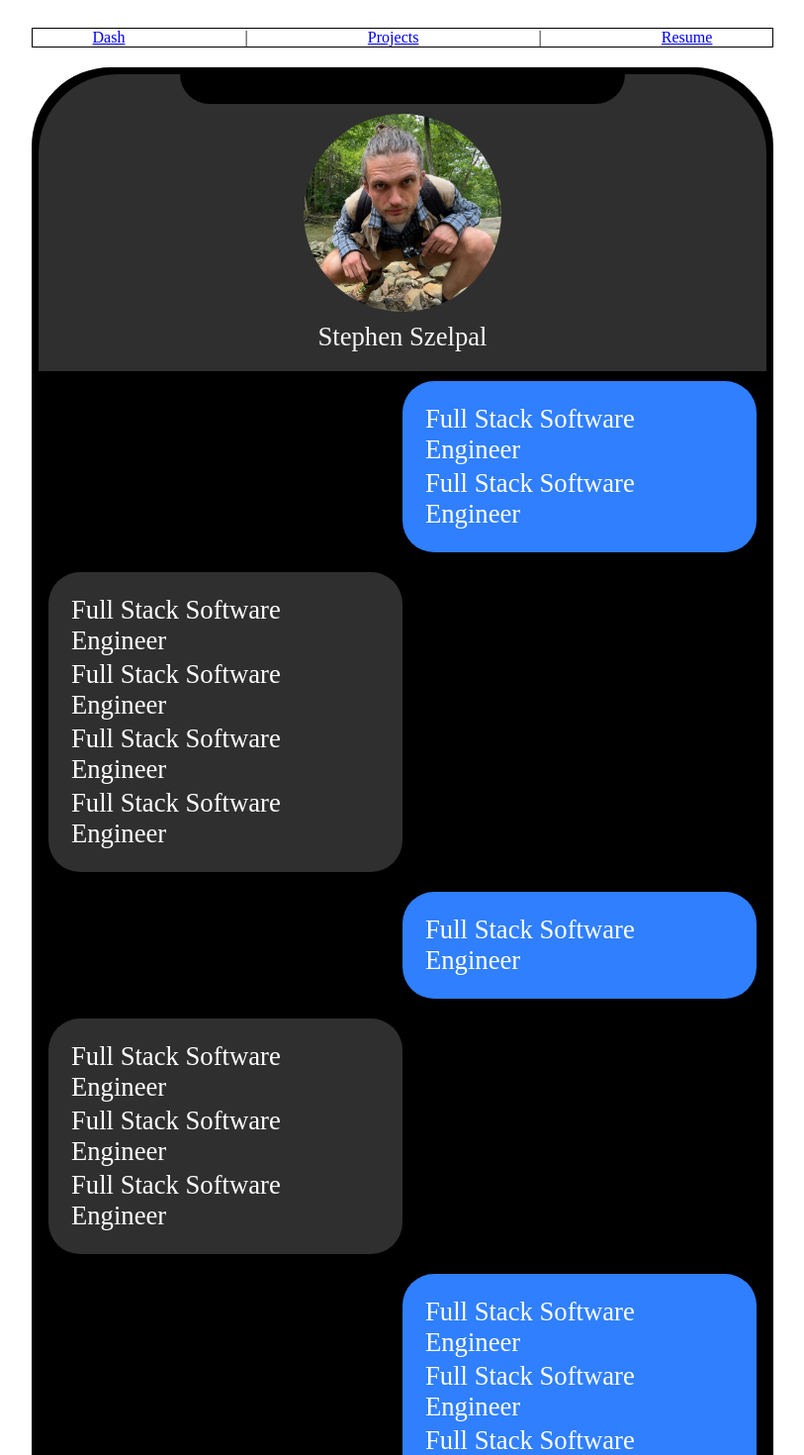
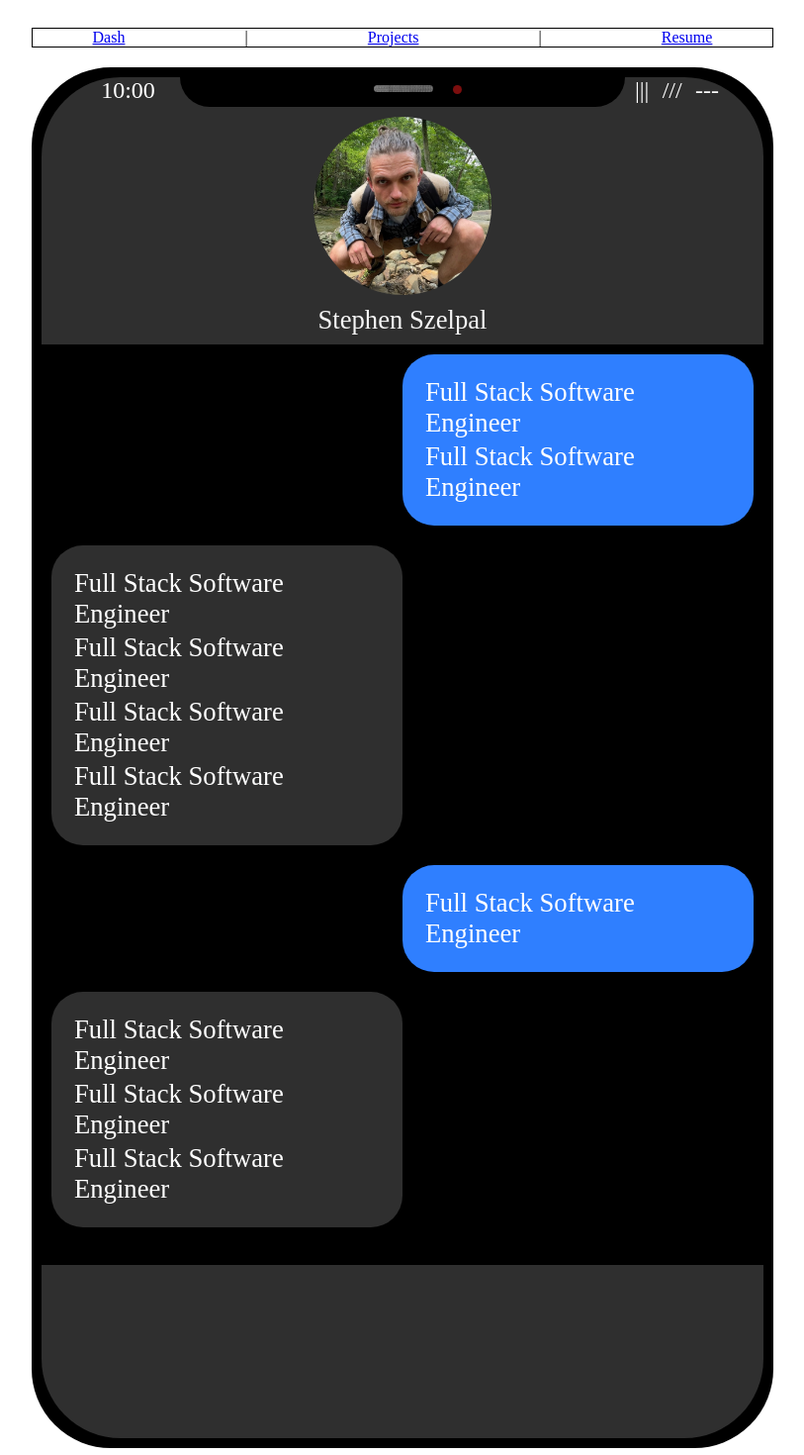
Before and after one commit to StevelandOH/portfolio, a React (Create React App) app: page / in a window 1280 px wide. Shown: the top 1470 px of the page at 99% size, without its empty margins (233-1046 px from the left). Built offline with nearby package versions, Linux system fonts and the light colour scheme.

Commit message:
top banner in business

```diff
--- a/src/components/Dashboard/Dashboard.css
+++ b/src/components/Dashboard/Dashboard.css
@@ -1,37 +1,94 @@
-.dashboard-container {
+.phone {
     width: 750px;
-    height: 1800px;
+    height: 1395px;
     background-color: black;
     border-radius: 5em;
     margin-top: 20px;
-    border: 7px solid black;
+    border: 10px solid black;
     color: white;
 }
 
-/* TOP section of the "phone" on the dashboard */
+/* ------------------------------------------------------------------ */
 
-.dash-top {
+/* TOP */
+
+.phone-top {
     display: flex;
     flex-direction: column;
     align-items: center;
-    height: 300px;
+    height: 270px;
     border-radius: 5em 5em 0 0;
     background-color: rgba(155, 155, 155, 0.3);
 }
 
-.dash-top img {
+.top-across,
+.phone-icons {
+    display: flex;
+    flex-direction: row;
+}
+
+.phone-icons {
+    margin-left: 10px;
+    display: flex;
+    justify-content: space-between;
+    width: 85px;
+    font-size: 18pt;
+}
+
+.phone-time {
+    text-align: center;
+    margin-right: 10px;
+    width: 85px;
+    font-size: 18pt;
+}
+
+.top-bumper {
+    display: flex;
+    justify-content: flex-end;
+    height: 30px;
+    width: 450px;
+    background-color: black;
+    border-radius: 0 0 10em 10em;
+}
+
+.phone-top img.phone-receiver {
+    border-radius: 10em;
+    margin: 8px 20px 0 0;
+    height: 7px;
+    width: 60px;
+}
+
+.selfie-cam {
+    border-radius: 5em;
+    margin: 8px 165px 0 0;
+    background-color: white;
+    height: 9px;
+    width: 9px;
+    background-color: rgb(124, 14, 14);
+}
+
+.phone-top img.my-picture {
     margin: 10px;
-    height: 200px;
+    height: 180px;
     border-radius: 10em;
 }
 
-/* MID section of the phone on the dashboard */
+.dash-name {
+    margin-bottom: 10px;
+    font-size: 20pt;
+    font-weight: lighter;
+    color: rgb(245, 245, 245);
+}
 
-.dash-mid {
+/* ------------------------------------------------------------------ */
+
+/* MIDDDLE */
+
+.phone-screen {
     display: flex;
     flex-direction: column;
     color: white;
-    height: 1290px;
+    height: 930px;
     background-color: black;
     border-radius: 5em;
 }
@@ -61,30 +118,13 @@ li {
 .inner-text.right {
     background-color: rgb(47, 127, 255);
 }
-/* BOTTOM section of the phone on the dashboard */
 
-.dash-bottom {
+/* ------------------------------------------------------------------ */
+
+/* BOTTOM */
+
+.phone-bottom {
     border-radius: 0 0 5em 5em;
-    height: 200px;
+    height: 175px;
     background-color: rgba(155, 155, 155, 0.3);
 }
-
-.top-bumper {
-    height: 30px;
-    width: 450px;
-    background-color: black;
-    border-radius: 0 0 10em 10em;
-}
-
-.dash-top img {
-    margin: 10px;
-    height: 200px;
-    border-radius: 10em;
-}
-
-.dash-name {
-    margin-bottom: 10px;
-    font-size: 20pt;
-    font-weight: lighter;
-    color: rgb(245, 245, 245);
-}
--- a/src/components/Dashboard/index.js
+++ b/src/components/Dashboard/index.js
@@ -2,19 +2,35 @@ import React from 'react';
 import { NavLink } from 'react-router-dom';
 import './Dashboard.css';
 import me from './../../data/DashboardImage.png';
+import mesh from './../../data/ReceiverMesh.png';
 
 function Dashboard() {
     return (
         <>
-            {/* looks like iMessage */}
-            <div className="dashboard-container">
+            <div className="dashboard-background">
+                {/* looks like iPhone */}
+                <div className="phone">
                     {' '}
-                <div className="dash-top">
-                    <div className="top-bumper"></div>
-                    <img src={me}></img>
+                    <div className="phone-top">
+                        <div className="top-across">
+                            <div className="phone-time">10:00</div>
+                            <div className="top-bumper">
+                                <img
+                                    src={mesh}
+                                    className="phone-receiver"
+                                ></img>
+                                <div className="selfie-cam"></div>
+                            </div>
+                            <div className="phone-icons">
+                                <div className="cell-signal">|||</div>
+                                <div className="wifi-signal">///</div>
+                                <div className="battery-life">---</div>
+                            </div>
+                        </div>
+                        <img className="my-picture" src={me}></img>
                         <span className="dash-name">Stephen Szelpal</span>
                     </div>
-                <div className="dash-mid">
+                    <div className="phone-screen">
                         <div className="text">
                             {/* row ONE of 'text' */}
                             <div className="inner-text "></div>
@@ -49,19 +65,9 @@ function Dashboard() {
                             </div>
                             <div className="inner-text "></div>
                         </div>
-                    <div className="text">
-                        {/* row FIVE of 'text'  */}
-                        <div className="inner-text "></div>
-                        <div className="inner-text right">
-                            <li>Full Stack Software Engineer</li>
-                            <li>Full Stack Software Engineer</li>
-                            <li>Full Stack Software Engineer</li>
-                            <li>Full Stack Software Engineer</li>
-                            <li>Full Stack Software Engineer</li>
                     </div>
+                    <div className="phone-bottom"></div>
                 </div>
-                </div>
-                <div className="dash-bottom"></div>
             </div>
         </>
     );
```
Also changed, not shown: src/data/ReceiverMesh.png (added). Lines whose indentation alone changed are shown as unchanged.
